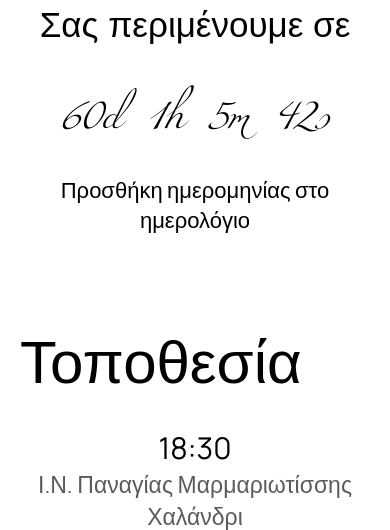
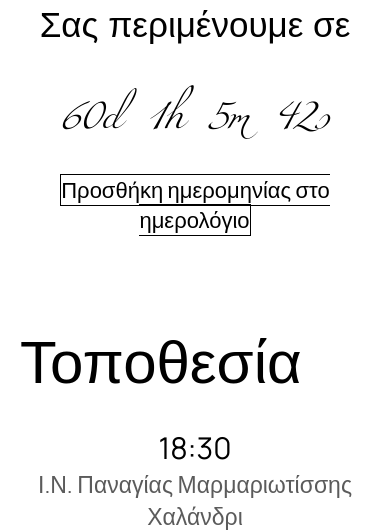
Before and after one commit to joyrss/joyrss.github.io, a plain HTML site: page home.html in a window 390 px wide. Shown: the part 1448-1978 px from the top of the page. Drawn offline with Linux system fonts and the light colour scheme; a web font is replaced by a local one.

Commit message:
Update home.css

```diff
--- a/home.css
+++ b/home.css
@@ -774,5 +774,7 @@ html {
         left: 0;
         right: 0;
     }
-
+    .date-down span{
+        border:1px solid #000;
+    }
 }
```
